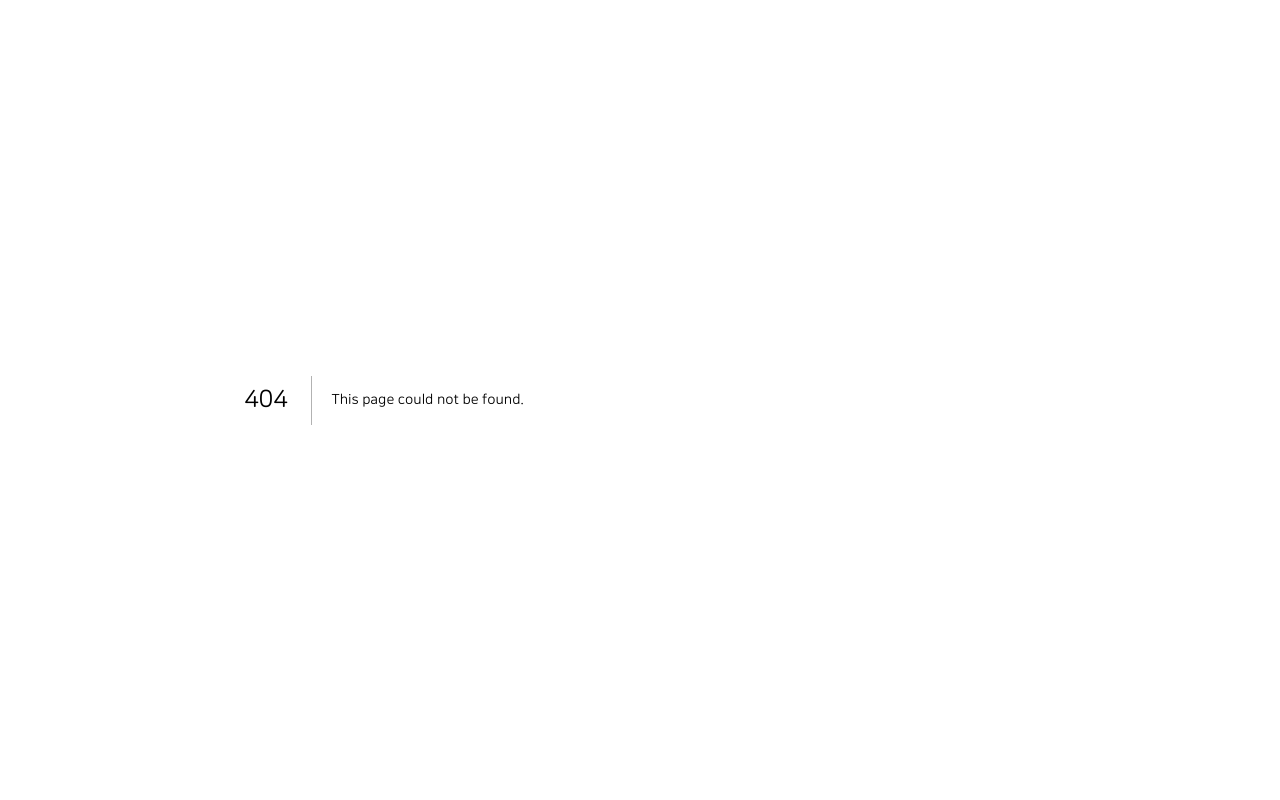
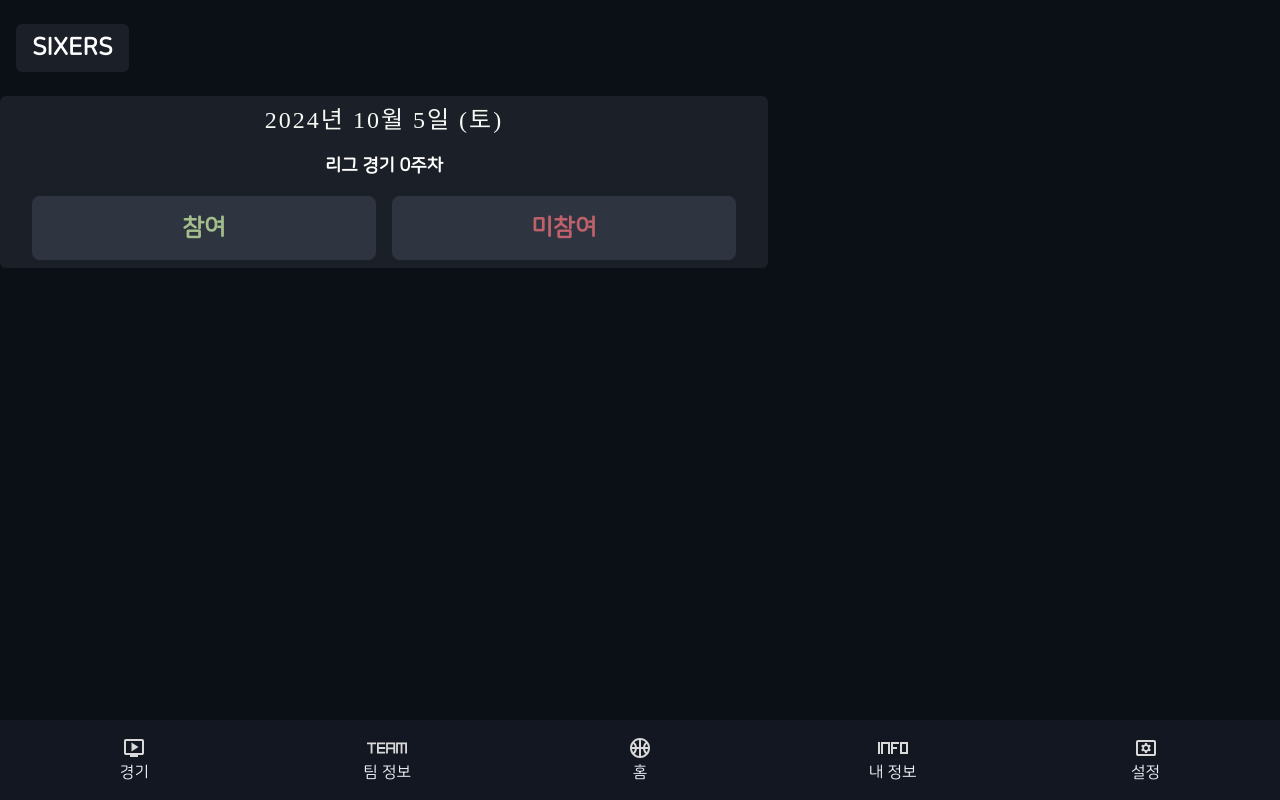
Before and after one commit to eiru123/team-master, a Next.js app: page /team/vote in a window 1280 px wide. Before the commit this address had no page. Built offline with nearby package versions, Linux system fonts and the light colour scheme; a web font is replaced by a local one.

Commit message:
투표 화면 퍼블리싱 + 로직

```diff
--- a/src/app/team/main/page.tsx
+++ b/src/app/team/main/page.tsx
@@ -1,6 +1,7 @@
 'use client';
 
 import Section from '@/components/ui/section/Section';
+import Link from 'next/link';
 import React from 'react';
 
 const TeamMainPage = () => {
@@ -40,20 +41,22 @@ const TeamMainPage = () => {
         </p>
 
         {/* 사용자가 투표를 했다면 '투표 하라는 문구' 투표 페이지로 넘어감 */}
-        <button
+        <Link
+          href="/team/vote"
           type="button"
           className="text-sm text-[#F6F9F3] miniTitle-font text-center font-light my-2"
         >
           투표 하러가기 ➡️
-        </button>
+        </Link>
 
         {/* 사용자가 투표를 했다면 '투표 결과 보러가기' 투표 페이지로 넘어감 */}
-        <button
+        <Link
+          href="/team/vote"
           type="button"
           className="text-sm text-[#F6F9F3] miniTitle-font text-center font-light my-2"
         >
           투표 결과 보러가기 ➡️
-        </button>
+        </Link>
       </Section>
     </main>
   );
--- /dev/null
+++ b/src/app/team/vote/page.tsx
@@ -0,0 +1,111 @@
+'use client';
+
+import StampIcon from '@/components/icon/StampIcon';
+import Section from '@/components/ui/section/Section';
+import { useRouter } from 'next/navigation';
+import React, { useState } from 'react';
+
+const VotePage = () => {
+  const route = useRouter();
+  const [joinYN, setJoinYN] = useState<string>('');
+  const [stampPosition, setStampPosition] = useState<string>('');
+
+  // data 초기화
+  const resetVote = () => {
+    setJoinYN('');
+    setStampPosition('');
+    route.push('/team/main');
+  };
+
+  const onClickVote = (id: string) => {
+    switch (id) {
+      case 'join':
+        setStampPosition('left-[120px]');
+        setJoinYN('참석');
+        break;
+      case 'no-join':
+        setStampPosition('right-[24px]');
+        setJoinYN('미참석');
+        break;
+      case 'yes':
+        console.log('참석 여부 전달: ', joinYN);
+        resetVote();
+        break;
+      case 'no':
+        resetVote();
+        break;
+      default:
+        break;
+    }
+  };
+
+  return (
+    <>
+      {/* 투표 해야함 */}
+      <Section classnames=" flex flex-col justify-center items-center py-10">
+        <p className=" text-2xl text-[#F6F9F3] date-text">
+          2024년 10월 5일 (토)
+        </p>
+
+        {/* 테마  1. 리그 경기  2. 일반 경기  3. 이벤트 경기 */}
+        <p className="text-lg py-4">리그 경기 0주차</p>
+        {/* <p className="text-lg py-4">일반 경기</p> */}
+        {/* <p className="text-lg py-4">이벤트</p> */}
+
+        <div className=" w-full grid grid-cols-2 gap-4 px-4 relative">
+          <button
+            type="button"
+            onClick={() => onClickVote('join')}
+            className="bg-[#2E3440] text-[#A3BE8C] py-4 rounded-lg"
+          >
+            참여
+          </button>
+          <button
+            type="button"
+            onClick={() => onClickVote('no-join')}
+            className="bg-[#2E3440] text-[#BF616A] py-4 rounded-lg"
+          >
+            미참여
+          </button>
+
+          {/* 누른 버튼 표시 */}
+          {stampPosition !== '' ? (
+            <div className={`absolute top-0 ${stampPosition}`}>
+              <StampIcon />
+            </div>
+          ) : null}
+        </div>
+      </Section>
+
+      {/* 참석 여부 재확인 모달 */}
+      {/* TODO: 모달 전역관리 필요? */}
+      {joinYN ? (
+        <>
+          <div className="dimmed w-screen h-screen z-40 absolute top-0 overflow-hidden bg-slate-900 opacity-50"></div>
+          <div className=" w-3/4 h-[300px] bg-[#4C566A] absolute top-1/2 left-1/2 transform -translate-x-1/2 -translate-y-1/2 z-50 flex flex-col justify-center items-center">
+            <p className="text-[#F6F9F3] text-xl font-semibold">
+              2024년 10월 5일 (토)
+            </p>
+            <p className="text-[#F6F9F3] text-lg">{joinYN} 하시겠습니까?</p>
+            <div className="mt-10 grid grid-cols-2 gap-5">
+              <button
+                onClick={() => onClickVote('yes')}
+                className="text-[#F6F9F3] text-base"
+              >
+                예
+              </button>
+              <button
+                onClick={() => onClickVote('no')}
+                className="text-[#F6F9F3] text-base"
+              >
+                아니오
+              </button>
+            </div>
+          </div>
+        </>
+      ) : null}
+    </>
+  );
+};
+
+export default VotePage;
--- /dev/null
+++ b/src/components/icon/StampIcon.tsx
@@ -0,0 +1,20 @@
+import React from 'react';
+
+const StampIcon = () => {
+  return (
+    <svg
+      width="30"
+      height="30"
+      viewBox="0 0 30 30"
+      fill="none"
+      xmlns="http://www.w3.org/2000/svg"
+    >
+      <path
+        d="M22.9105 5.32305C20.8037 3.60422 18.1917 2.62292 15.4743 2.5293C15.7384 4.08811 15.6706 5.68511 15.2754 7.21593C14.8801 8.74676 14.1663 10.1769 13.1805 11.413L15.0005 13.233L22.9105 5.32305ZM9.6268 11.3943L5.32305 7.09055C3.94104 8.78414 3.03039 10.8124 2.68305 12.9705C3.88631 13.2087 5.12616 13.1914 6.32232 12.9199C7.51849 12.6483 8.64428 12.1286 9.6268 11.3943ZM24.678 7.09055L16.768 15.0005L18.588 16.8205C19.8243 15.835 21.2545 15.1213 22.7853 14.7261C24.316 14.3308 25.913 14.2629 27.4718 14.5268C27.3782 11.8094 26.3969 9.19741 24.678 7.09055ZM27.318 17.0305C26.1148 16.7924 24.8749 16.8097 23.6788 17.0812C22.4826 17.3528 21.3568 17.8725 20.3743 18.6068L24.678 22.9105C26.0608 21.2174 26.9715 19.1889 27.318 17.0305ZM11.3943 9.6268C12.1286 8.64428 12.6483 7.51849 12.9199 6.32232C13.1914 5.12616 13.2087 3.88631 12.9705 2.68305C10.8122 3.02982 8.78382 3.94053 7.09055 5.32305L11.3943 9.6268ZM17.0305 27.318C19.1886 26.9712 21.2169 26.061 22.9105 24.6793L18.6068 20.3755C17.8724 21.3578 17.3526 22.4833 17.081 23.6793C16.8095 24.8753 16.7923 26.115 17.0305 27.318ZM15.0005 16.768L7.09055 24.678C9.19741 26.3969 11.8094 27.3782 14.5268 27.4718C14.2627 25.913 14.3305 24.316 14.7257 22.7852C15.121 21.2543 15.8348 19.8241 16.8205 18.588L15.0005 16.768ZM5.32305 22.9105L13.233 15.0005L11.413 13.1805C10.1768 14.1661 8.74663 14.8798 7.21584 15.275C5.68505 15.6703 4.08811 15.7382 2.5293 15.4743C2.62292 18.1917 3.60422 20.8037 5.32305 22.9105Z"
+        fill="#DE1515"
+      />
+    </svg>
+  );
+};
+
+export default StampIcon;
```
